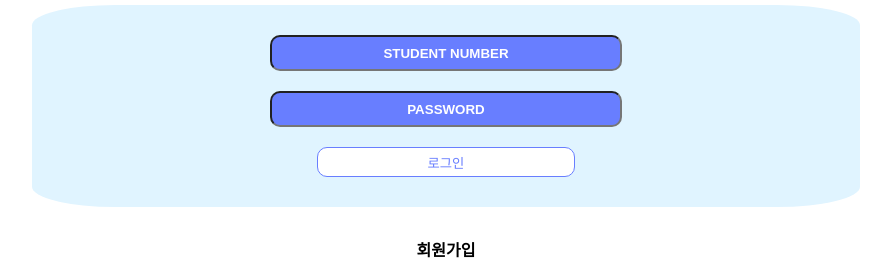
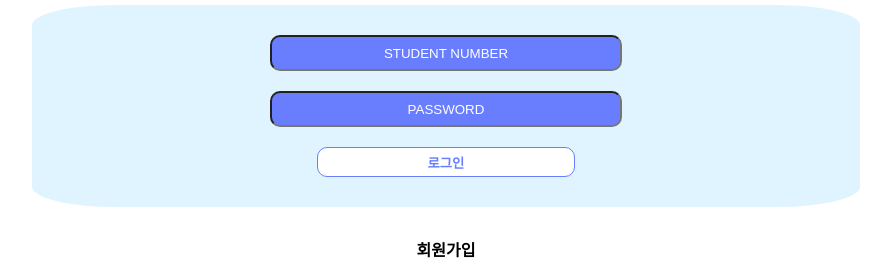
Before and after one commit to Kepler3141/CNU_cyber_campus_alarmy, a Django app: page /common/login/ in a window 1280 px wide. Shown: the part 329-595 px from the top of the page, without its empty margins (194-1085 px from the left). Run offline with Django 4.2, Linux system fonts and the light colour scheme; some web fonts are replaced.

Commit message:
FEAT: Change css

```diff
--- a/static/login.css
+++ b/static/login.css
@@ -74,7 +74,6 @@ body{
 input::placeholder {
   color: white;
   text-align: center;
-  font-weight: bold;
 }
 
 #login-btn{
@@ -85,6 +84,7 @@ input::placeholder {
   color: #687EFF;
   border-radius: 10px;
   background-color: white;
+  font-weight: bold;
 }
 
 #bottom{
```
